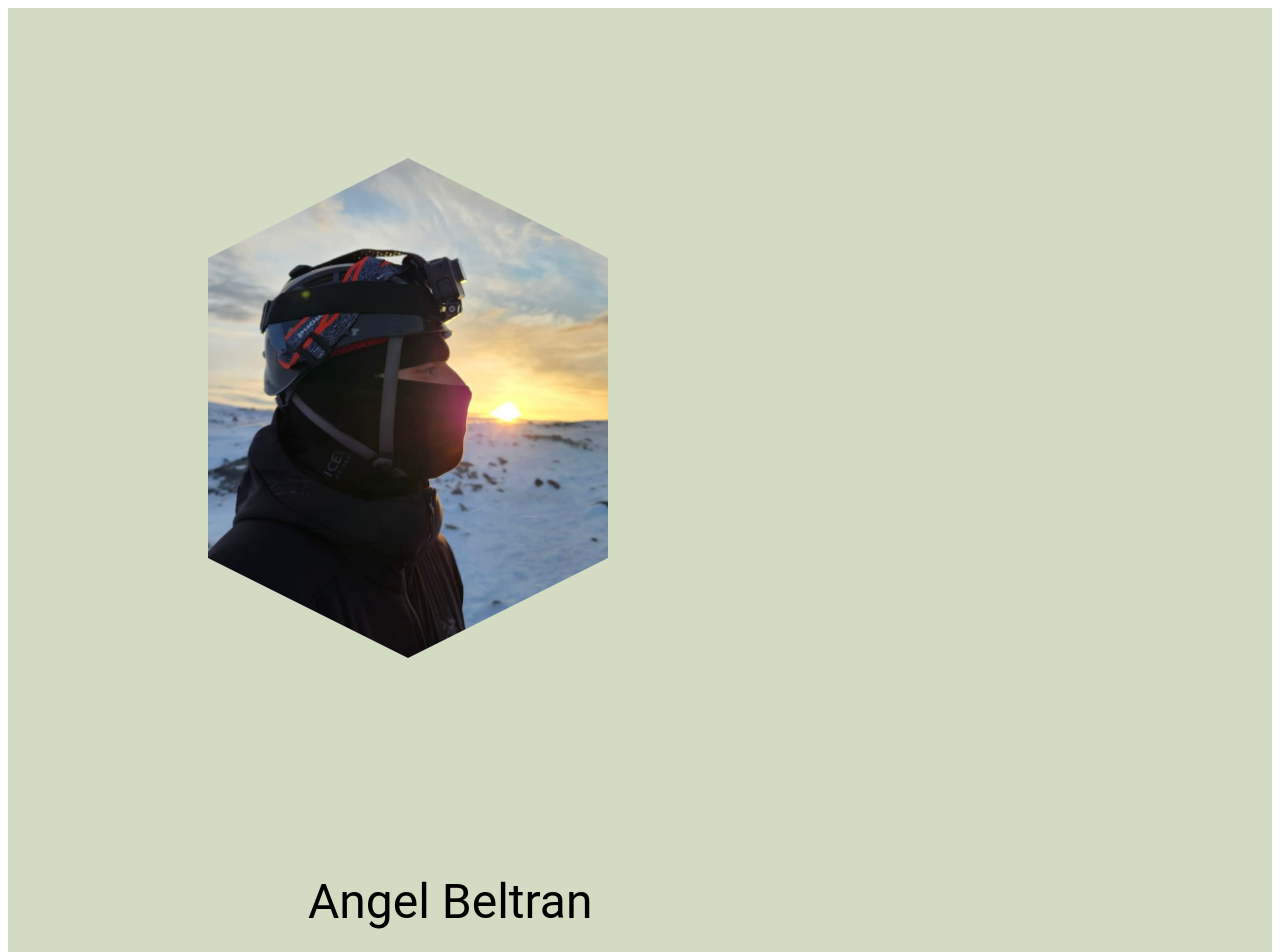
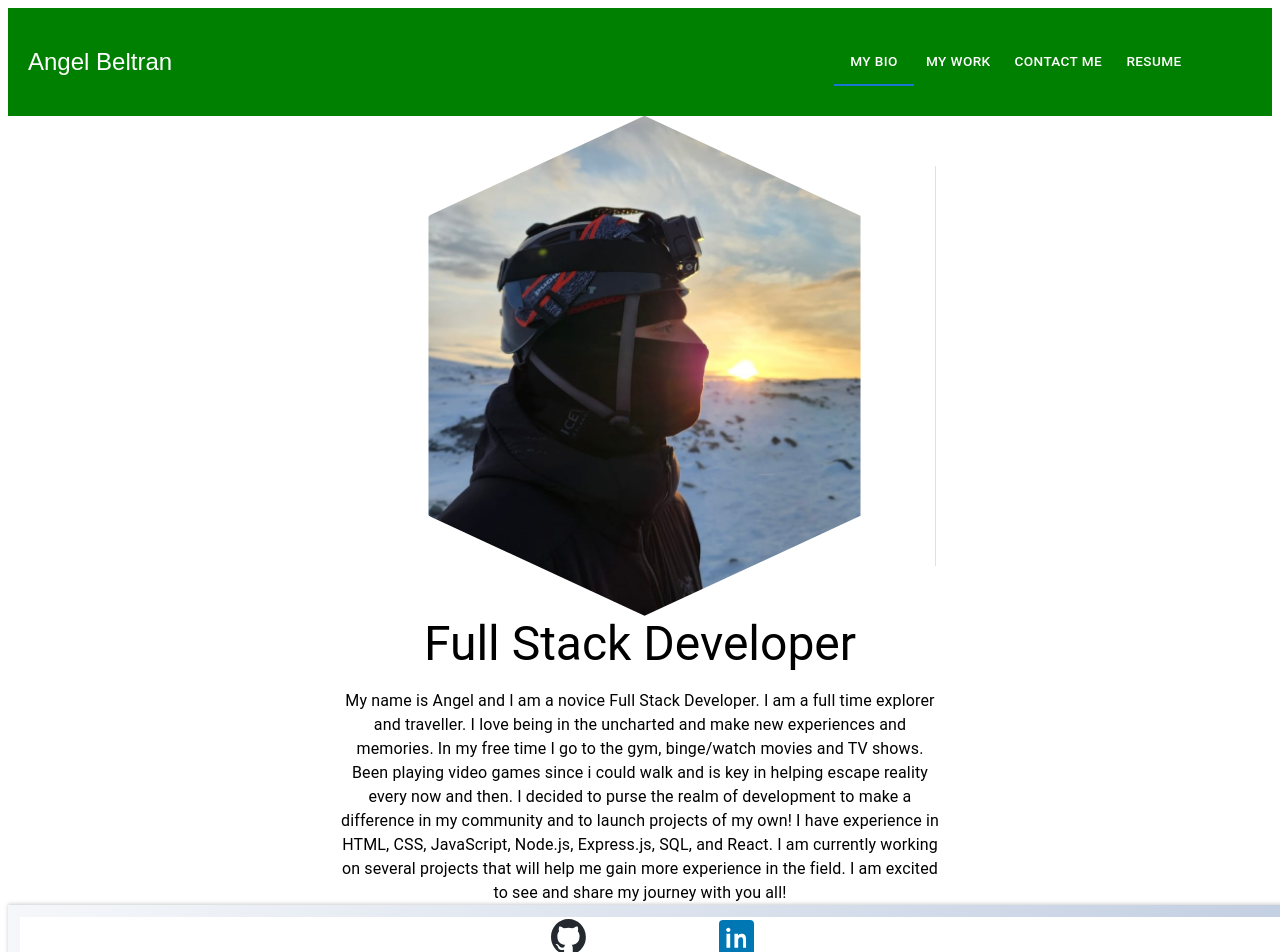
Before and after one commit to ABELTRAN177/Portfolio-Using-React, a React (Vite) app: page / in a window 1280 px wide. Shown: the top 952 px of the page. Built offline with nearby package versions, Linux system fonts and the light colour scheme; a web font is replaced by a local one.

Commit message:
major bio fixes and works

```diff
--- a/src/App.jsx
+++ b/src/App.jsx
@@ -1,17 +1,14 @@
-import { Routes, Route } from 'react-router-dom';
-import { ContactMe } from './components/pages/ContactMe.jsx';
-import { MyBio } from './components/pages/MyBio.jsx';
-import { MyWork } from './components/pages/MyWork.jsx';
-import { Resume } from './components/pages/Resume.jsx';
+import { Nav } from '../src/components/Navbar';
+import { Footer } from '../src/components/Footer';
+import { Outlet } from 'react-router-dom';
 
 function App() {
   return (
-    <Routes>
-      <Route path="/" element={<MyBio />} index />
-      <Route path="/MyWork" element={<MyWork />} />
-      <Route path="/ContactMe" element={<ContactMe />} />
-      <Route path="/Resume" element={<Resume />} />
-    </Routes>
+    <>
+      <Nav />
+      <Outlet />
+      <Footer> </Footer>
+    </>
   );
 }
 
--- a/src/components/Footer.jsx
+++ b/src/components/Footer.jsx
@@ -33,25 +33,25 @@ export const Footer = () => {
   label="GitHub"
   icon={
     <img
-              src={gitHubLink}
+      src={githubSVG}
       alt="GitHub Icon"
       style={{ width: 35, height: 35 }}
     />
   }
-          // When the cursor hovers over icons will display background change
   sx={{
     "&:hover": {
       color: "primary.main",
       backgroundColor: "rgba(0,0,0,0.1)",
     },
   }}
-          onClick={handleGitHubClick}
+  onClick={gitHubLink}
 />
         <BottomNavigationAction
           label="Linkedin"
           icon={
             <img
-              src={linkedInLink}
+              src={linkedinSVG}
+              alt="LinkedIn Icon"
               style={{ width: 35, height: 35, color: "black" }}
             />
           }
@@ -61,7 +61,7 @@ export const Footer = () => {
               backgroundColor: "rgba(0,0,0,0.1)",
             },
           }}
-          onClick={handleLinkedinClick}
+          onClick={linkedInLink}
         />
       </BottomNavigation>
     </Box>
--- a/src/components/Interface/card.jsx
+++ b/src/components/Interface/card.jsx
@@ -1,6 +1,7 @@
 import { Grid2 as Grid, Card, CardContent, CardMedia, Typography, CardActions, IconButton } from "@mui/material";
 import  GitHubIcon  from "@mui/icons-material/GitHub";
 import PropTypes from "prop-types";
+import LanguageIcon from '@mui/icons-material/Language';
 
 export const ProjectCard = ({ data }) => {
     // Maps through the data props and displays cards of the different projects i
--- a/src/components/Navbar.jsx
+++ b/src/components/Navbar.jsx
@@ -13,9 +13,9 @@ export const Nav = () => {
 
   const routes = {
     one: "/",
-    two: "/MyWork",
-    three: "/contactMe",
-    four: "/Resume",
+    two: "/mywork",
+    three: "/contactme",
+    four: "/resume",
   };
 
   const handleChange = (event, newValue) => {
@@ -31,8 +31,8 @@ export const Nav = () => {
     style={{
       width: "100%",
       padding: "20px",
-        background: "linear-gradient(90deg, #f5f7fa, #c3cfe2)",
-        color: "#333",
+      background: "#008000", // Dark green color
+      color: "#FFF",
     }}
   >
       <Grid container size={12} alignItems={"center"} marginRight={"15px"}>
@@ -47,8 +47,6 @@ export const Nav = () => {
           </h2>
         </Grid>
         <Grid size={{ md: 4, xs: 6, sm: 5 }}>
-          {/* Tabs is a Material UI component that will help with the
-          routing of the different endpoints */}
           <Tabs
             value={value}
             onChange={handleChange}
@@ -56,26 +54,29 @@ export const Nav = () => {
             scrollButtons="auto"
             aria-label="scrollable auto tabs example"
           >
-            {/* My Bio will display on the home page */}
             <Tab
               value="one"
               label="My Bio"
+              style={{ color: "#FFF" }}
               sx={{ minWidth: 80, padding: "6px 12px", fontSize: ".850rem" }}
             />
             <Tab
               value="two"
               label="My Work"
+              style={{ color: "#FFF" }}
               sx={{ minWidth: 80, padding: "6px 12px", fontSize: ".850rem" }}
             />
             <Tab
               value="three"
               label="Contact Me"
+              style={{ color: "#FFF" }}
               sx={{ minWidth: 80, padding: "6px 12px", fontSize: ".850rem" }}
             />
 
             <Tab
               value="four"
               label="Resume"
+              style={{ color: "#FFF" }}
               sx={{ minWidth: 80, padding: "6px 12px", fontSize: ".850rem" }}
             />
           </Tabs>
--- a/src/components/pages/ContactMe.jsx
+++ b/src/components/pages/ContactMe.jsx
@@ -1,12 +1,9 @@
 import { useState } from 'react';
-
 import { Paper, Grid2 as Grid, TextField, Button, Typography, Backdrop, Snackbar } from "@mui/material";
-
 import RiseLoader from "react-spinners/RiseLoader";
-
-import { Form, Field } from "react-final-form";
-
+import { Form, Field } from 'react-final-form';
 import  verifyEmail  from "../../utils/helpers"
+// import { snackbarMessage, setSnackbarMessage } from "@mui/material";
 
 export const ContactMe = () => {
     const requireEmail = (value) => {
@@ -23,30 +20,21 @@ export const ContactMe = () => {
     };
 
     const [loading, setLoading] = useState(false);
-
     const [isSnackbarOpen, setIsSnackbarOpen] = useState(false);
     const [snackbarMessage, setSnackbarMessage] = useState("Message Sent!");
 
     return (
-        <Grid size={8}>
-            <Typography sx={{ marginBottom: "20px" }}>
-              Name:
-            </Typography>
-            <Field
-              name="nameInput"
-              validate={required}
-              render={({ input, meta }) => (
-                <TextField
-                  {...input}
-                  variant="outlined"
-                  label="Enter your name"
-                  placeholder="Name"
-                  fullWidth
-                  error={meta.touched && !input.value ? true : false}
-                />
-              )}
-            />
-
+      <>
+        <Form
+          onSubmit={(values, form) => {
+            // handle form submission here
+            console.log(values);
+            setIsSnackbarOpen(true);
+            setSnackbarMessage("Message Sent!");
+            form.reset();
+          }}
+          render={({ handleSubmit, pristine, submitting }) => (
+            <form onSubmit={handleSubmit}>
               <Typography sx={{ marginBottom: "20px" }}>
                 Email:
               </Typography>
@@ -58,13 +46,10 @@ export const ContactMe = () => {
                     {...input}
                     variant="outlined"
                     label="Enter your email"
-                  placeholder="Email"
-                  fullWidth
-                  error={meta.touched && !input.value ? true : false}
+                    // other props...
                   />
                 )}
               />
-
               <Typography sx={{ marginBottom: "20px" }}>
                 Message:
               </Typography>
@@ -83,6 +68,18 @@ export const ContactMe = () => {
                   />
                 )}
               />
-        </Grid>
+              <Button type="submit" disabled={pristine || submitting}>
+                Submit
+              </Button>
+            </form>
+          )}
+        />
+        <Snackbar
+          open={isSnackbarOpen}
+          autoHideDuration={6000}
+          onClose={() => setIsSnackbarOpen(false)}
+          message={snackbarMessage}
+        />
+      </>
     );
-};
+}
--- a/src/components/pages/MyWork.jsx
+++ b/src/components/pages/MyWork.jsx
@@ -1,7 +1,6 @@
 import { ProjectCard } from '../Interface/card';
 
-import { Grid2 as Grid, } from "@mui/material";
-
+import { Grid } from "@mui/material";
 import { myWorkData }  from "../../assets/javascript/myWork";
 
 export const MyWork = () => {
--- a/src/components/pages/myBio.jsx
+++ b/src/components/pages/myBio.jsx
@@ -1,65 +1,59 @@
-import { Grid2 as Grid, Typography, Avatar, Box } from "@mui/material";
+import { Grid, Box, Typography, Avatar, Divider } from '@mui/material';
 import portrait from "../../assets/cardimages/Me.jpg";
+import React, { useEffect } from 'react';
+
 
 export const MyBio = () => {
+  useEffect(() => {
+    // Save the original styles
+    const originalStyle = window.getComputedStyle(document.body).overflow;
+
+    // Disable scrolling when the component mounts
+    document.body.style.overflow = 'hidden';
+    // document.body.style.height = '100vh';
+
+    return () => {
+      // Restore the original styles when the component unmounts
+      document.body.style.overflow = originalStyle;
+      document.body.style.height = 'auto';
+    };
+  }, []);
+
   return (
-<Grid
-  container
-  direction="row"
-  justifyContent="flex-start"
-  alignItems="center"
-  spacing={2}
-  sx={{
-    minHeight: "750px",
-    paddingTop: "50px",
-    paddingBottom: "190px",
-    background:"#D3DCC2"
-  }}
->
     <Grid
       container
       direction="row"
       justifyContent="center"
       alignItems="center"
-  sx={{
-    marginTop: '100px', // Adjust this value to shift the avatar downward
-  }}
+      style={{ minHeight: '80vh' }} // Make the Grid fill the viewport height
     >
       <Avatar
         alt="Angel Beltran"
         src={portrait}
         sx={{
-      width: 500, // Adjust the size here
-      height: 500, // Adjust the size here
+          width: 500,
+          height: 500,
           clipPath: 'polygon(50% 0%, 90% 20%, 90% 80%, 50% 100%, 10% 80%, 10% 20%)',
-      marginLeft: '150px', // Adjust this value to shift the avatar to the right
+          marginLeft: '50px', // Adjust this value to move the avatar more to the left
+          padding: '0 20px', // Add padding to the left and right of the avatar
         }}
       />
-</Grid>
-<Grid
-  item
-  md={8}
-  display="flex"
-  flexDirection="column"
-  justifyContent="center"
-  alignItems="flex-start"
-  sx={{
-    marginTop: '-200px', // Adjust this value to shift the typography upward
-  }}
->
+ <Box sx={{ height: '50vh', display: 'flex', alignItems: 'center' }}>
+  <Divider
+    orientation="vertical"
+    flexItem
+    style={{ margin: '0 20px' }} // Add margin to create space around the line
+  />
+</Box>
       <Box
         sx={{
-    marginTop: '400px', // Adjust this value to shift the typography upward
           width: '600px', // Increase this value to make the box wider
-    height: '500px', // Set the height of the box
-    justifyContent: 'center', // Center the content horizontally
-    marginLeft: '300px', // Add space to the left of the box
+          textAlign: 'center', // Center the text
+          padding: '0 20px', // Add padding to the left and right of the typography
+
         }}
       >
         <Typography variant="h3" component="h1" gutterBottom>
-    Angel Beltran
-  </Typography>
-  <Typography variant="h5" component="h2" gutterBottom>
           Full Stack Developer
         </Typography>
         <Typography variant="body1">
@@ -72,7 +66,5 @@ export const MyBio = () => {
         </Typography>
       </Box>
     </Grid>
-</Grid>
-
   );
-    };
+}
--- a/src/main.jsx
+++ b/src/main.jsx
@@ -1,22 +1,21 @@
+import { createRoot } from 'react-dom/client';
 import { BrowserRouter as Router, Routes, Route } from 'react-router-dom';
-import { createRoot } from 'react-dom/client';
-import App from './App.jsx';
-
+import { Nav } from './components/Navbar.jsx';
+import { Footer } from './components/Footer.jsx';
 import { ContactMe } from './components/pages/ContactMe.jsx';
 import { MyBio } from './components/pages/MyBio.jsx';
 import { MyWork } from './components/pages/MyWork.jsx';
 import { Resume } from './components/pages/Resume.jsx';
 
-const container = document.getElementById('root');
-createRoot(container).render(
+createRoot(document.getElementById("root")).render(
   <Router>
+    <Nav />
     <Routes>
-      <Route path="*" element={<App />}>
-        <Route index element={<MyBio />} />
-        <Route path="MyWork" element={<MyWork />} />
-        <Route path="ContactMe" element={<ContactMe />} />
-        <Route path="Resume" element={<Resume />} />
-      </Route>
+      <Route path="/" element={<MyBio />} />
+      <Route path="/mywork" element={<MyWork />} />
+      <Route path="/contactme" element={<ContactMe />} />
+      <Route path="/resume" element={<Resume />} />
     </Routes>
+    <Footer />
   </Router>
 );
```
Also changed, not shown: .eslintrc.cjs. Lines whose indentation alone changed are shown as unchanged.
